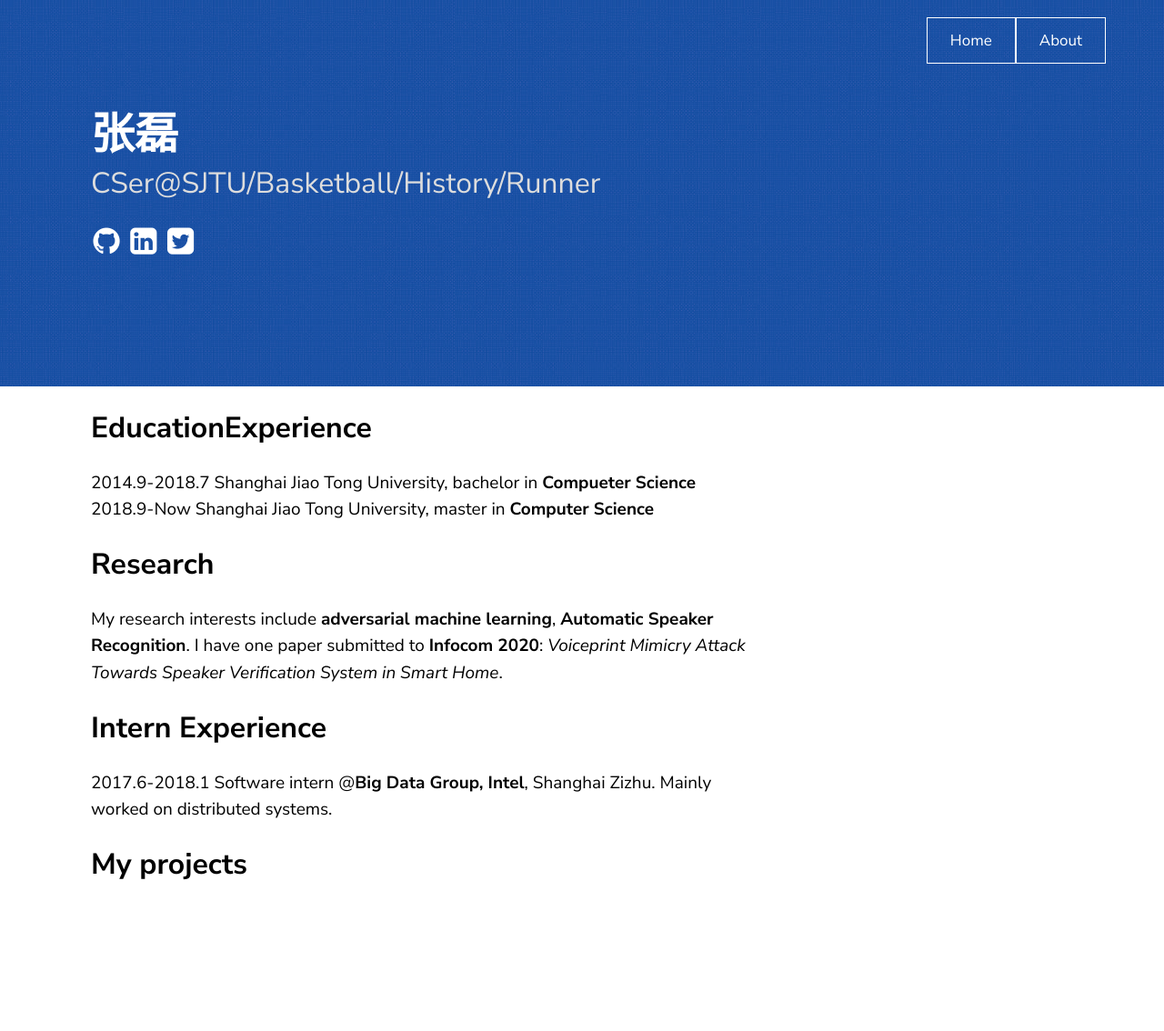
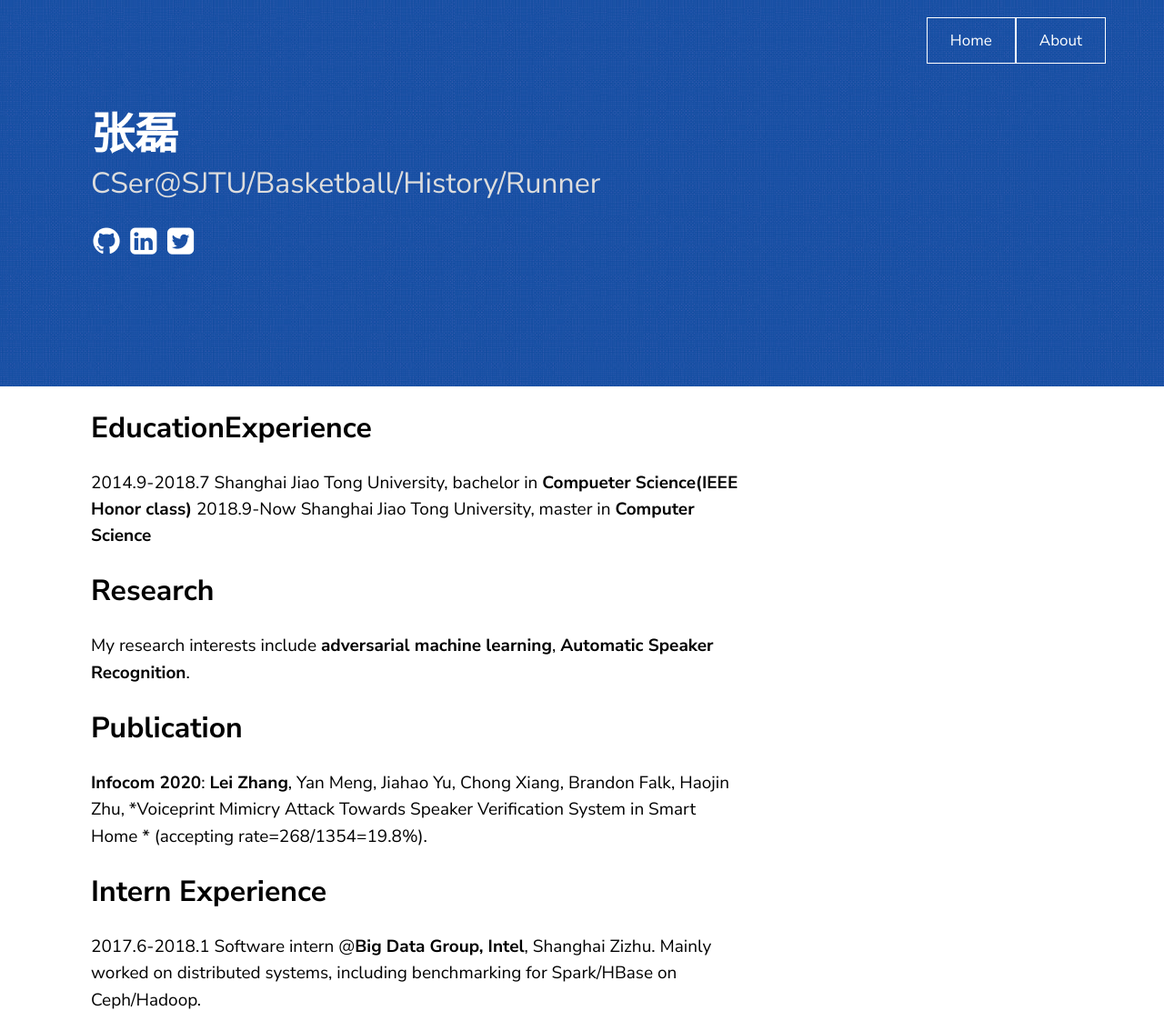
Before and after one commit to zhanglei1949/zhanglei.github.io, a Jekyll site: the page built from about.md, in a window 1280 px wide. Shown: the whole page at 91% size. Built offline with Jekyll 4.4.1, drawn with Linux system fonts in a browser that asks for light colours; before the commit the page ends 997 px from its top, so only the background shows below that.

```diff
--- a/about.md
+++ b/about.md
@@ -2,20 +2,22 @@
 layout: page
 title:  "个人简历"
 description: About Me
-date:   2019-10-12 16:09:01 +8000
+date:   2020-01-31 16:09:01 +8000
 ---
 
 ## EducationExperience
 
-2014.9-2018.7 Shanghai Jiao Tong University, bachelor in **Compueter Science**
+2014.9-2018.7 Shanghai Jiao Tong University, bachelor in **Compueter Science(IEEE Honor class)**
 2018.9-Now Shanghai Jiao Tong University, master in **Computer Science**
 
 ## Research
 
-My research interests include **adversarial machine learning**, **Automatic Speaker Recognition**. I have one paper submitted to **Infocom 2020**: *Voiceprint Mimicry Attack Towards Speaker Verification System in Smart Home*.
+My research interests include **adversarial machine learning**, **Automatic Speaker Recognition**.
+
+## Publication
+
+**Infocom 2020**: **Lei Zhang**, Yan Meng, Jiahao Yu, Chong Xiang, Brandon Falk, Haojin Zhu, *Voiceprint Mimicry Attack Towards Speaker Verification System in Smart Home * (accepting rate=268/1354=19.8%).
 
 ## Intern Experience
 
-2017.6-2018.1 Software intern @**Big Data Group, Intel**, Shanghai Zizhu. Mainly worked on distributed systems.
-
-## My projects
+2017.6-2018.1 Software intern @**Big Data Group, Intel**, Shanghai Zizhu. Mainly worked on distributed systems, including benchmarking for Spark/HBase on Ceph/Hadoop.
```
Also changed, not shown: 1 other file.
